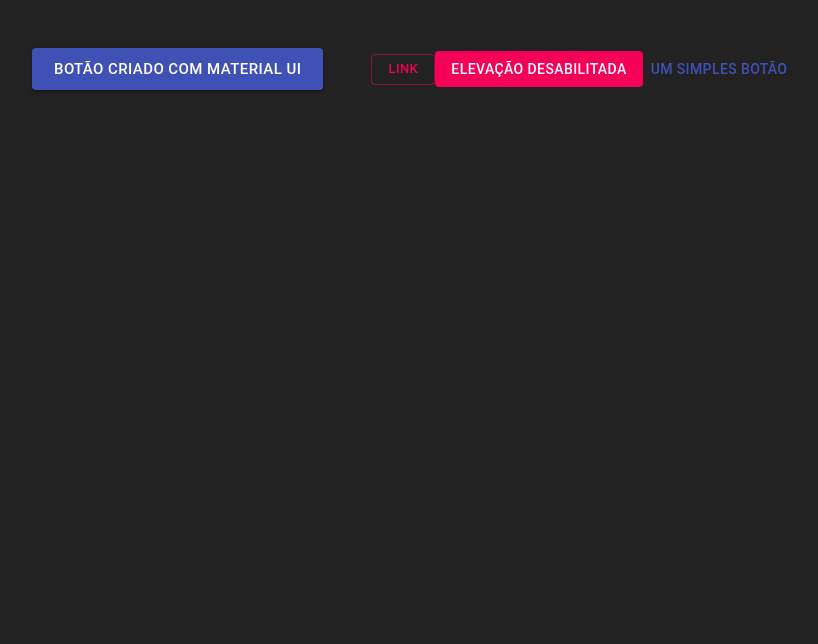
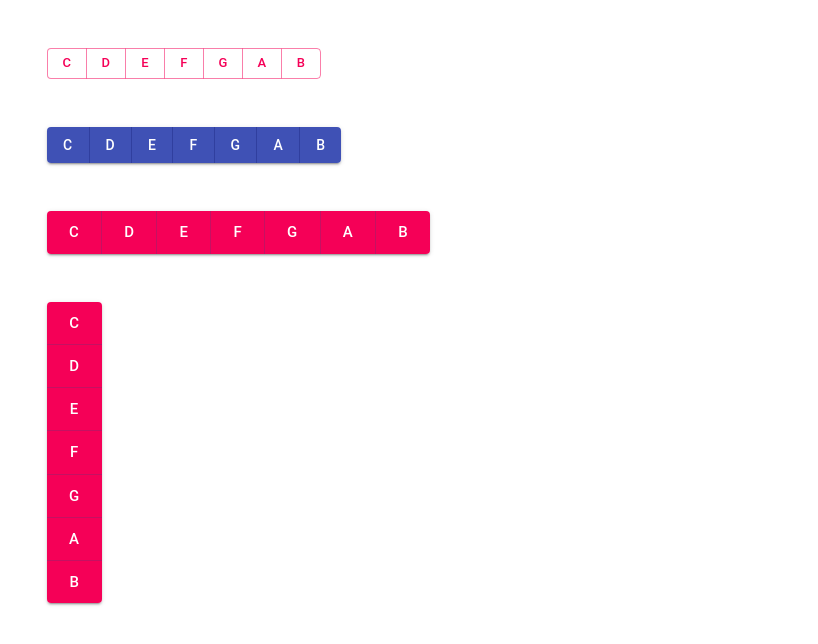
Before and after one commit to leoportogtr86/react-js, a React (Create React App) app: page / in a window 1280 px wide. Shown: the top 644 px of the page, without its empty margins (16-834 px from the left). Built offline with nearby package versions, Linux system fonts and the light colour scheme.

Commit message:
grupo de botoes

```diff
--- a/src/components/App.jsx
+++ b/src/components/App.jsx
@@ -1,5 +1,5 @@
 import React from "react";
-import ComponenteButton from "./ComponenteButton";
+import GrupoDeBotoes from "./GrupoDeBotoes";
 
 
 
@@ -13,7 +13,10 @@ export default props => {
 
     <div>
 
-      <ComponenteButton />
+      <GrupoDeBotoes />
+
+
+
 
 
 
--- /dev/null
+++ b/src/components/GrupoDeBotoes.jsx
@@ -0,0 +1,76 @@
+import React from 'react'
+import { Button, ButtonGroup } from '@material-ui/core'
+
+
+export default props => {
+
+    return (
+
+        <div>
+
+            <div className="container m-5">
+                <div className="row">
+                    <div className="col-12">
+                        <ButtonGroup variant="outlined" color="secondary" size="small">
+                            <Button>C</Button>
+                            <Button>D</Button>
+                            <Button>E</Button>
+                            <Button>F</Button>
+                            <Button>G</Button>
+                            <Button>A</Button>
+                            <Button>B</Button>
+                        </ButtonGroup>
+
+                    </div>
+                </div>
+
+                <div className="row mt-5">
+                    <div className="col-12">
+                        <ButtonGroup variant="contained" color="primary">
+                            <Button>C</Button>
+                            <Button>D</Button>
+                            <Button>E</Button>
+                            <Button>F</Button>
+                            <Button>G</Button>
+                            <Button>A</Button>
+                            <Button>B</Button>
+                        </ButtonGroup>
+
+                    </div>
+                </div>
+
+                <div className="row mt-5">
+                    <div className="col-12">
+                        <ButtonGroup variant="contained" size="large" color="secondary">
+                            <Button>C</Button>
+                            <Button>D</Button>
+                            <Button>E</Button>
+                            <Button>F</Button>
+                            <Button>G</Button>
+                            <Button>A</Button>
+                            <Button>B</Button>
+                        </ButtonGroup>
+
+                    </div>
+                </div>
+
+                <div className="row mt-5">
+                    <div className="col-12">
+                        <ButtonGroup variant="contained" size="large" color="secondary" orientation="vertical">
+                            <Button>C</Button>
+                            <Button>D</Button>
+                            <Button>E</Button>
+                            <Button>F</Button>
+                            <Button>G</Button>
+                            <Button>A</Button>
+                            <Button>B</Button>
+                        </ButtonGroup>
+
+                    </div>
+                </div>
+            </div>
+
+
+        </div>
+    )
+}
--- a/src/style.css
+++ b/src/style.css
@@ -2,8 +2,3 @@
     margin: 0;
     padding: 0;
 }
-
-body{
-
-    background-color: #222;
-}
```
